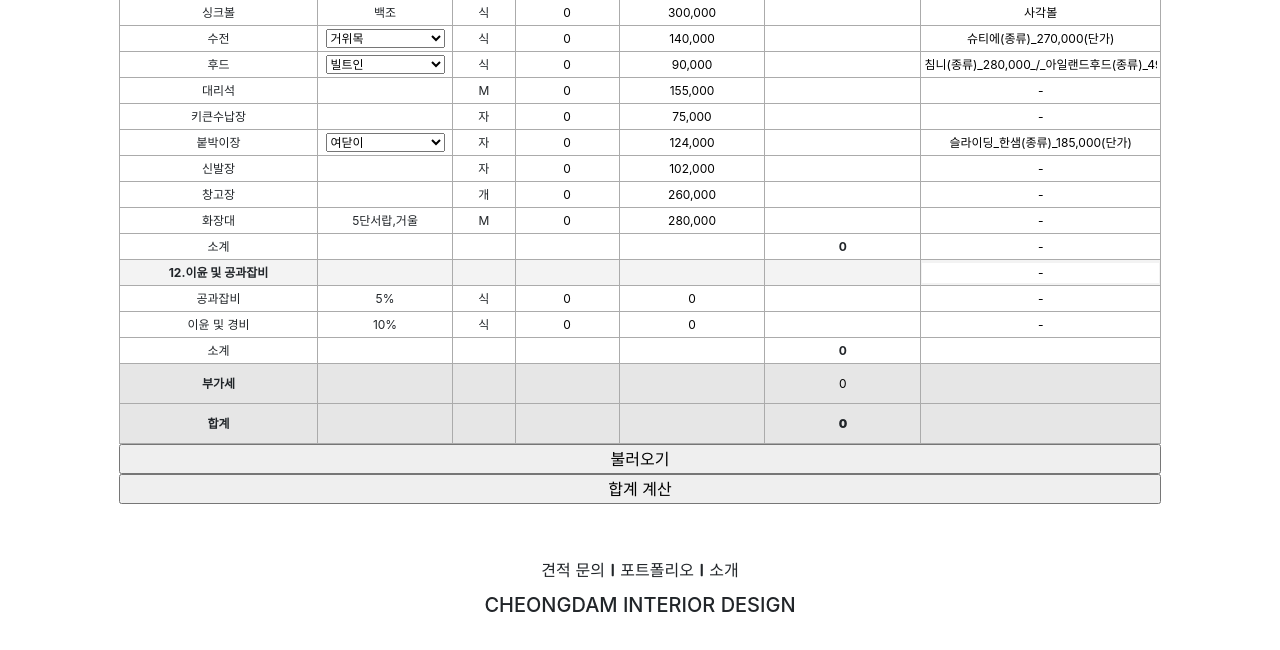
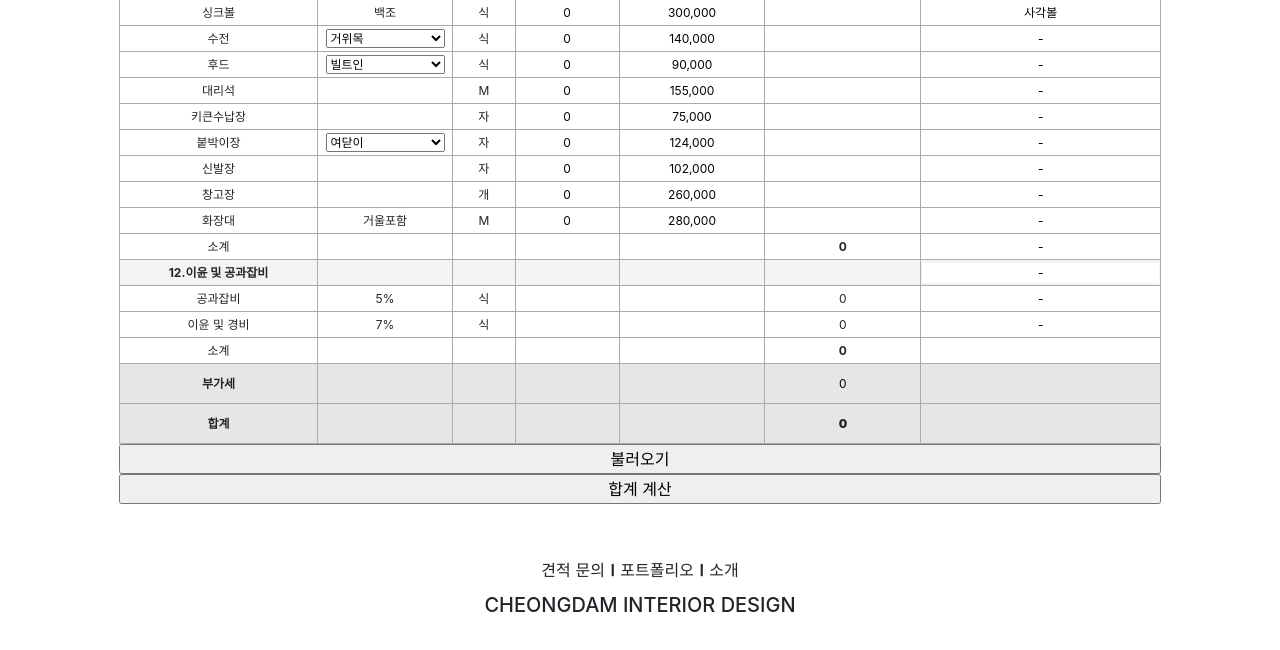
Before and after one commit to parkgeonwo/CheongDamDesign, a plain HTML site: page statement.html in a window 1280 px wide. Both pictures are taken after a click on the button "합계 계산". Shown: the part 2702-3352 px from the top of the page. Drawn offline with nearby package versions, Linux system fonts and the light colour scheme.

Commit message:
221203 11:29

```diff
--- a/js/script.js
+++ b/js/script.js
@@ -194,10 +194,39 @@ function calcSumPage2() {
   calcSumPart(index=11)
   calcSumPart(index=12)
   calcSumPart(index=13)
-  calcSumPart(index=14)
 
   // table element 찾기
   const table = document.getElementById('page2_table_id');
+
+  // 11번 카테고리까지 합 구하기
+  let total_sum_1_to_11 = 0;
+
+  // part_sum_array
+  var part_sum_array = [15, 19, 23, 29 , 41, 53, 60, 70, 73, 76, 82, 85, 99] // i값
+
+  for(let i = 0; i < table.rows.length-1; i++)  {  // 마지막행 제외하고 계산
+    if (part_sum_array.includes(i)){
+      let value = stringNumberToInt(table.rows[i].cells[5].innerText);
+      // 만약 value가 Nan 이라면 0으로 처리
+      // sum 시켜주기
+      if (isNaN(value)) {
+          value = 0
+        }
+      total_sum_1_to_11 += value
+    }
+  }
+  // 공과잡비와 이윤 및 경비 넣어주기
+  var utility_bills = total_sum_1_to_11 * 0.05;  // 5%
+  var utility_bills = utility_bills.toString().replace(/\B(?=(\d{3})+(?!\d))/g, ",");
+  document.getElementById("tot_amt_102").innerHTML = utility_bills;
+
+  var profit = total_sum_1_to_11 * 0.07;  // 7%
+  var profit = profit.toString().replace(/\B(?=(\d{3})+(?!\d))/g, ",");
+  document.getElementById("tot_amt_103").innerHTML = profit;
+
+  calcSumPart(index=14)
+
+
 
   // 합계 계산
   let total_sum = 0;
@@ -222,9 +251,12 @@ function calcSumPage2() {
   // 부가세가 안더해진 값 저장하기
   var total_sum_without_vat = total_sum.toString().replace(/\B(?=(\d{3})+(?!\d))/g, ",");
 
-  // 부가세 값 가져와서 더해주기
-  var vat = document.getElementById("txt_pri_105").value;	//해당 가격컬럼의 값을 vat 에 저장
+  // 1.1 부가세 값 넣어주기
+  var vat = total_sum * 0.011;
+  var vat = vat.toString().replace(/\B(?=(\d{3})+(?!\d))/g, ",");
+  document.getElementById("txt_pri_105").value = vat;	//해당 가격컬럼의 값을 vat 에 저장
   var vat_replace = vat.replace(/,/g, "");
+
   total_sum += stringNumberToInt(vat_replace)
 
   // 합계 출력
@@ -364,8 +396,7 @@ function calcSumPart(index) {
     75,
     78,79,80,81,
     84,
-    87,88,89,90,91,92,93,94,95,96,97,98,
-    101,102
+    87,88,89,90,91,92,93,94,95,96,97,98
   ]
 
   // console.log(table.rows[i].cells[4].innerText);
@@ -387,6 +418,11 @@ function calcSumPart(index) {
 
   // Json Object를 저장하기
   localStorage.setItem("all_part_num_data", JSON.stringify(all_part_num_data));
+
+
+
+
+
 
   // 가격 데이터 page간 전달을 위한 json
   var all_part_price_data = {};
@@ -497,10 +533,10 @@ function artwallValue(){
 function doorValue(){
   var value = document.getElementById('door');
   var text = value.options[value.selectedIndex].text;
-  if( text == '문' ){
+  if( text == '문/문틀' ){
     document.getElementById('txt_pri_12').value = "34,000";
   }
-  if( text == '문틀' ){
+  if( text == '문' ){
     document.getElementById('txt_pri_12').value = "13,000";
   }
 }
@@ -513,7 +549,7 @@ function middoorValue(){
     document.getElementById('txt_pri_18').value = "1,050,000";
   }
   if( text == '스윙도어' ){
-    document.getElementById('txt_pri_18').value = "12,500,000";
+    document.getElementById('txt_pri_18').value = "1,250,000";
   }
   if( text == '프리미엄슬라이딩' ){
     document.getElementById('txt_pri_18').value = "1,200,000";
--- a/statement.html
+++ b/statement.html
@@ -96,7 +96,7 @@
 
                   // 드랍다운 만들기
                   artwall = "<select id='artwall' onchange='artwallValue()' style='width:90%'><option>MDF</option><option>대리석돌</option></select>"
-                  door = "<select id='door' onchange='doorValue()' style='width:90%'><option>문</option><option>문틀</option></select>"
+                  door = "<select id='door' onchange='doorValue()' style='width:90%'><option>문/문틀</option><option>문</option></select>"
                   middoor = "<select id='middoor' onchange='middoorValue()' style='width:90%'><option>3연동슬림</option><option>스윙도어</option><option>프리미엄슬라이딩</option></select>"
                   roomdoor = "<select id='roomdoor' onchange='roomdoorValue()' style='width:90%'><option>ABS도어</option><option>문짝</option><option>문틀</option></select>"
                   tunningdoor = "<select id='tunningdoor' onchange='tunningdoorValue()' style='width:90%'><option>LG</option><option>대우</option><option>현대</option><option>KCC</option><option>한샘</option></select>"
@@ -115,13 +115,13 @@
                                       ,"현관문","샷시(내부)","창고문","문,문틀","신발장","붙박이","싱크대","","","","" // 4.필름공사
                                       ,"","300*600","300*600","600*600","600*1200",bathtub,"600*600","앞","뒤","","","" // 5.타일,욕실공사
                                       ,"","","","","","","" // 6.목공사
-                                      ,"","","매립등","연등","","","","","","", // 7.전기공사
+                                      ,"","","매입등","면등","","","","","","", // 7.전기공사
                                       "","방",""  // 8.확장공사
                                       ,"","",""   // 8.철물공사
                                       ,"","철거,배관이동","","","","" // 9.기타공사
                                       ,"","","" // 10.도장공사
-                                      ,"","상*하부장","하부장","","백조",faucet,hood,"","",openclose,"","","5단서랍,거울","" // 11.가구공사
-                                      ,"","5%","10%","" // 12.이윤 및 공과잡비
+                                      ,"","상*하부장","하부장","","백조",faucet,hood,"","",openclose,"","","거울포함","" // 11.가구공사
+                                      ,"","5%","7%","" // 12.이윤 및 공과잡비
                                     ];
 
                   // 세번째 열에 들어갈 단위
@@ -160,19 +160,19 @@
 
                   // 일곱번째 컬럼 : 비고란 설명
                   var etc = [
-                            "-","-","-","대리석돌(종류)_220,000(단가)","-","-","-","-","-","-","도기,수전,거울,장,ACC,천정_돔_/_타일_제외","문(종류)_13,000(단가)","-","-","-","-"
-                            ,"-","스윙도어_12,500,000_/_프리미엄슬라이딩_1,200,000","문짝_145,000_/_문틀_195,000","-"
+                            "-","-","-","-","-","-","-","-","-","-","도기,수전,거울,장,ACC,천정_돔_/_타일_제외","-","-","-","-","-"
+                            ,"-","-","-","-"
                             ,"-","LG/대우/KCC/한샘","LG/대우/KCC/한샘","-"
-                            ,"-","-","-","-","장판2.2t(종류)_55,000(단가)_/_데코타일_48,000","-"
+                            ,"-","-","-","-","-","-"
                             ,"-","-","-","-","-","-","-","-","-","-","20~30py_기준","-"
-                            ,"-","-","-","-","-","조적욕조_520,000","-","-","-","-","-","-"
+                            ,"-","-","-","-","-","-","-","-","-","-","-","-"
                             ,"-","몰딩,걸레받이,9mm문선,거실면작업","-","-","-","-","-"
                             ,"-","기본_스위치_콘센트_전선_자재","-","-","-","-","-","-","-","-"    // 7.전기공사
                             ,"-","-","-" // 8.확장공사
                             ,"-","-","-" // 8.철물공사
                             ,"-","-","-","-","-","-" // 9.기타공사
                             ,"-","-","-" // 10.도장공사
-                            ,"-","-","-","-","사각볼","슈티에(종류)_270,000(단가)","침니(종류)_280,000_/_아일랜드후드(종류)_490,000","-","-","슬라이딩_한샘(종류)_185,000(단가)","-","-","-","-"
+                            ,"-","-","-","-","사각볼","-","-","-","-","-","-","-","-","-"
                             ,"-","-","-","-"]
                   // width array
                   var width_array = ["19%","13%","6%","10%","14%","15%","23%"]
@@ -180,7 +180,7 @@
                   var title_color_array = [0, 16, 20, 24, 30, 42, 54, 61, 71, 74, 77, 83, 86, 100]  // id 값보다 1씩 작음
                   // input tag not include array
                   var not_include_array = [0, 15,16,   19,20,   23,24,   29,30,   41,42,   53,54,   60,61,   70,71,
-                                              73,74,   76,77,   82,83,   85,86,   99,100]  // id 값보다 1씩 작음
+                                              73,74,   76,77,   82,83,   85,86,   99,100,  101,102]  // id 값보다 1씩 작음
                   // 소계 row num array
                   var part_sum_row_array = [15, 19, 23, 29, 41, 53, 60, 70, 73, 76, 82, 85, 99, 103 ]
 
```
Also changed, not shown: index.html (+2 -2 lines).
